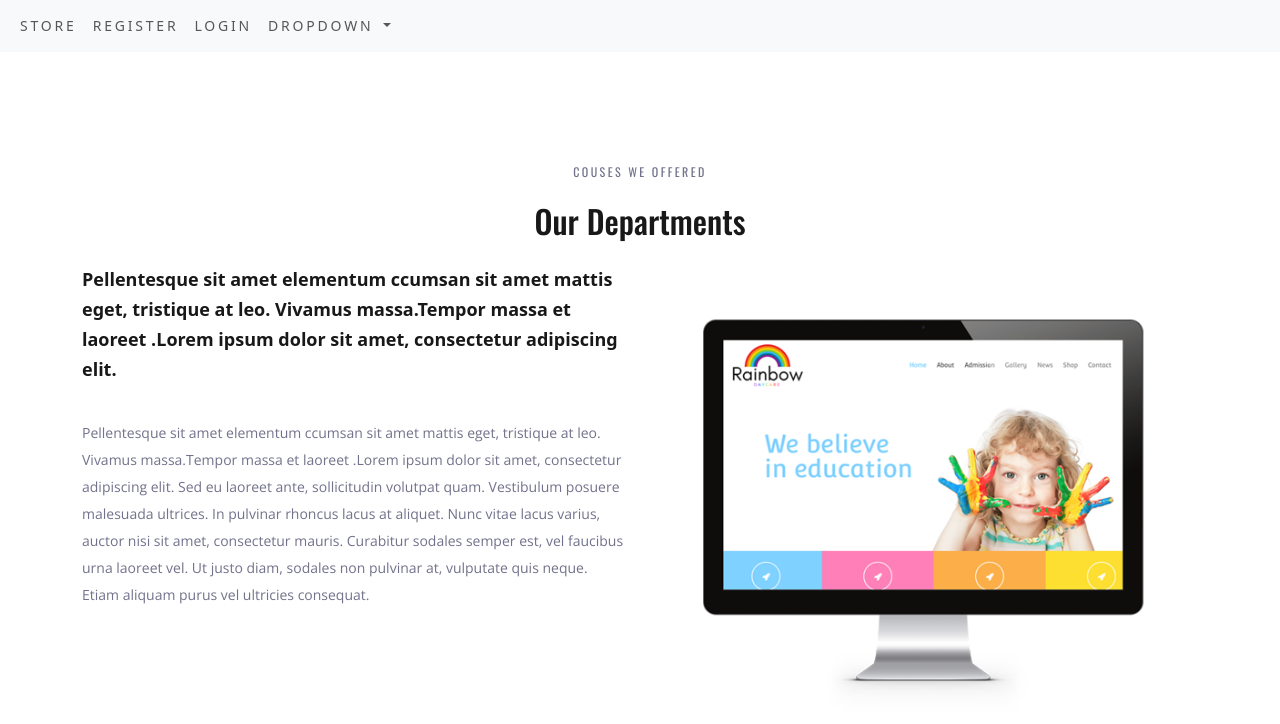
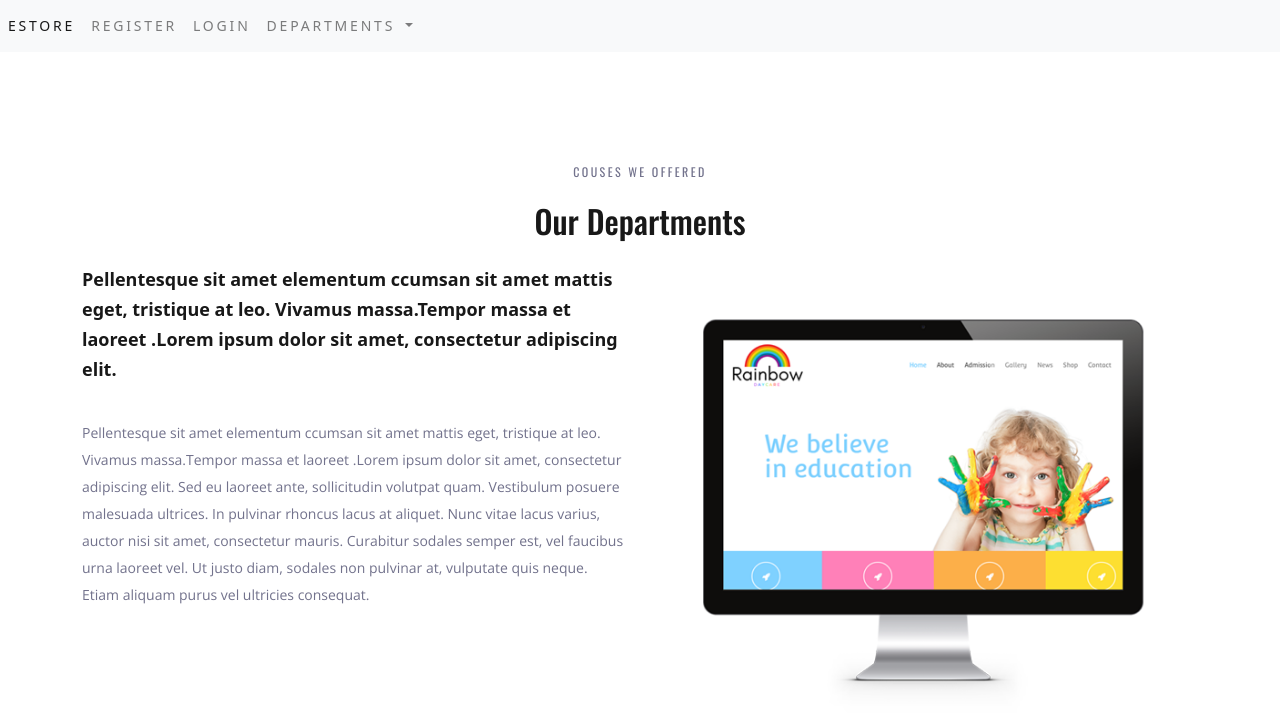
Before and after one commit to Ashwinos/Schoolstore, a Django app: page / in a window 1280 px wide. Shown: the part 301-1025 px from the top of the page. Run offline with Django 4.2, Linux system fonts and the light colour scheme; some libraries are stand-ins or nearby versions.

Commit message:
index.html

```diff
--- a/schoolstore/templates/index.html
+++ b/schoolstore/templates/index.html
@@ -38,17 +38,17 @@
 		</div>
 </header>
 	<!-- Menu -->
-<nav class="navbar navbar-expand-lg bg-body-tertiary">
-  <div class="container-fluid">
 
-    <button class="navbar-toggler" type="button" data-bs-toggle="collapse" data-bs-target="#navbarSupportedContent" aria-controls="navbarSupportedContent" aria-expanded="false" aria-label="Toggle navigation">
+    <nav class="navbar navbar-expand-lg navbar-light bg-light">
+
+  <button class="navbar-toggler" type="button" data-toggle="collapse" data-target="#navbarSupportedContent" aria-controls="navbarSupportedContent" aria-expanded="false" aria-label="Toggle navigation">
     <span class="navbar-toggler-icon"></span>
   </button>
+
   <div class="collapse navbar-collapse" id="navbarSupportedContent">
-      <ul class="navbar-nav me-auto mb-2 mb-lg-0">
-
-        <li class="nav-item">
-          <a class="nav-link" href="">Store</a>
+    <ul class="navbar-nav mr-auto">
+      <li class="nav-item active">
+        <a class="nav-link" href="#">Estore <span class="sr-only">(current)</span></a>
       </li>
       <li class="nav-item">
         <a class="nav-link" href="credential/register">Register</a>
@@ -56,30 +56,24 @@
         <li class="nav-item">
         <a class="nav-link" href="credential/login">Login</a>
       </li>
+      <li class="nav-item dropdown">
+        <a class="nav-link dropdown-toggle" href="#" id="navbarDropdown" role="button" data-toggle="dropdown" aria-haspopup="true" aria-expanded="false">
+          Departments
+        </a>
+        <div class="dropdown-menu" aria-labelledby="navbarDropdown">
+          <a class="dropdown-item" href="https://en.wikipedia.org/wiki/The_arts">Arts</a>
+          <a class="dropdown-item" href="https://en.wikipedia.org/wiki/Commerce">Commerce</a>
 
-
-
-    <div class="collapse navbar-collapse" id="navbarNavDarkDropdown">
-      <ul class="navbar-nav">
-        <li class="nav-item dropdown">
-          <a class="nav-link dropdown-toggle" href="#" id="navbarDarkDropdownMenuLink" role="button" data-bs-toggle="dropdown" aria-expanded="false">
-            Dropdown
-          </a>
-          <ul class="dropdown-menu dropdown-menu-dark" aria-labelledby="navbarDarkDropdownMenuLink">
-            <li><a class="dropdown-item" href="#">Action</a></li>
-            <li><a class="dropdown-item" href="#">Another action</a></li>
-            <li><a class="dropdown-item" href="#">Something else here</a></li>
-          </ul>
+          <a class="dropdown-item" href="https://en.wikipedia.org/wiki/Science">Science</a>
+        </div>
       </li>
-      </ul>
-    </div>
-  </div>
 
     </ul>
 
   </div>
-  </div>
 </nav>
+
+
 
 
 
```
Lines whose indentation alone changed are shown as unchanged.
